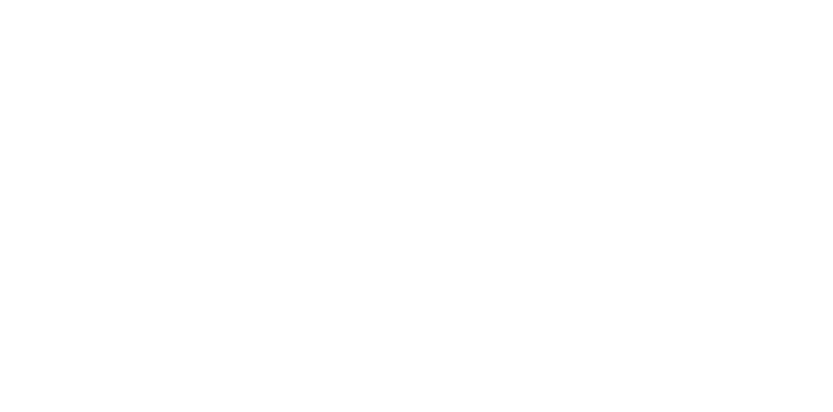
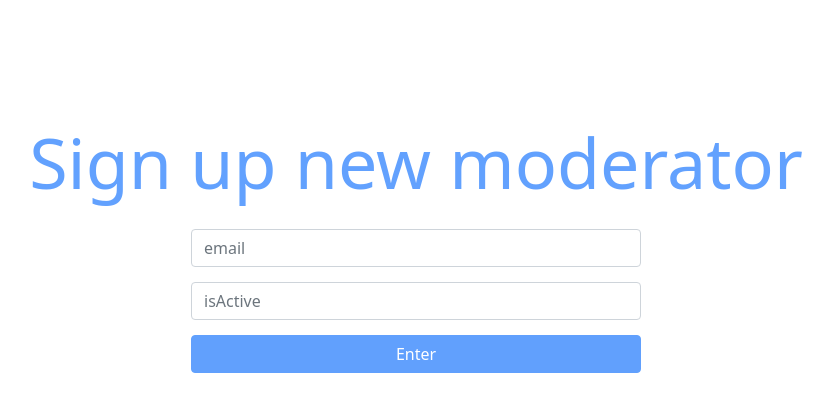
Before and after one commit to nazarekk/CoctailApp-front, an Angular app: page /moderator in a window 1280 px wide. Before the commit this address led to /. Shown: the top 412 px of the page, without its empty margins (224-1057 px from the left). Built offline with nearby package versions, Linux system fonts and the light colour scheme.

Commit message:
front test

```diff
--- a/package.json
+++ b/package.json
@@ -21,6 +21,7 @@
     "@angular/platform-browser": "~12.2.0",
     "@angular/platform-browser-dynamic": "~12.2.0",
     "@angular/router": "~12.2.0",
+    "angular-core": "^0.0.5",
     "bootstrap": "^5.1.3",
     "express": "^4.17.1",
     "path": "^0.12.7",
--- a/src/app/app-routing.module.ts
+++ b/src/app/app-routing.module.ts
@@ -2,6 +2,7 @@
 import { RouterModule, Routes } from '@angular/router';
 import {LoginComponent} from "./login/login.component";
 import {RegistrationComponent} from "./registration/registration.component";
+import {ModeratorComponent} from "./moderatorRegistration/moderator.component";
 
 const routes: Routes = [
   {
@@ -16,6 +17,10 @@
   {
     path: 'registration',
     component: RegistrationComponent
+  },
+  {
+    path: 'moderator',
+    component: ModeratorComponent
   }
 ];
 
--- a/src/app/app.module.ts
+++ b/src/app/app.module.ts
@@ -8,12 +8,14 @@
 import {AuthService} from "./auth/auth.service";
 import { LoginComponent } from './login/login.component';
 import {ReactiveFormsModule} from "@angular/forms";
+import {ModeratorComponent} from "./moderatorRegistration/moderator.component";
 
 @NgModule({
   declarations: [
     AppComponent,
     RegistrationComponent,
-    LoginComponent
+    LoginComponent,
+    ModeratorComponent
   ],
   imports: [
     BrowserModule,
--- a/src/app/auth/auth.service.ts
+++ b/src/app/auth/auth.service.ts
@@ -6,7 +6,7 @@
 })
 export class AuthService {
 
-  private _rootUrl = "https://coctailapp.herokuapp.com"
+  private _rootUrl = "localhost:8080/api"
   constructor(private http: HttpClient) { }
 
   registerUser(user){
@@ -17,4 +17,8 @@
     return this.http.post<any>(this._rootUrl + '/login', user)
   }
 
+  registerModerator(user){
+    return this.http.post<any>(this._rootUrl + '/admin/moderators', user)
+  }
+
 }
--- /dev/null
+++ b/src/app/moderatorRegistration/moderator.component.css
@@ -0,0 +1,29 @@
+form{
+  display: block;
+  margin: 0 auto;
+  width: 450px;
+}
+
+h1{
+  font-size: 70px;
+  color:#62A1FE;
+  text-align: center;
+  margin-bottom: 25px;
+}
+
+.btn{
+  width: 450px;
+}
+
+.form-group{
+  margin-bottom: 15px;
+}
+
+.container{
+  margin-top: 120px;
+}
+
+.nav-link{
+  text-align: center;
+  font-size: 20px;
+}
--- /dev/null
+++ b/src/app/moderatorRegistration/moderator.component.html
@@ -0,0 +1,29 @@
+<div class = "bdy-cart container dsp">
+  <h1>{{title}}</h1>
+
+  <form [formGroup]="form" (ngSubmit)="submit()">
+    <div class="corona form-group lg10">
+      <input
+        formControlName="email"
+        id="email"
+        type="email"
+        class="form-control"
+        placeholder="email">
+      <div *ngIf="this.form.controls.email.touched && this.form.controls.email.invalid" class="alert alert-danger">
+        <div *ngIf="this.form.controls.email.errors?.required">Email is required.</div>
+      </div>
+    </div>
+    <div class="corona form-group lg10">
+      <input
+        formControlName="isActive"
+        id="isActive"
+        type=????
+        class="form-control"
+        placeholder="isActive">
+      <div *ngIf="this.form.controls.isActive.touched && this.form.controls.isActive.invalid" class="alert alert-danger">
+        <div *ngIf="this.form.controls.isActive.errors?.required">isActive is required.</div>
+      </div>
+    </div>
+    <button class="btn btn-primary" type="submit" [disabled]="!form.valid">Enter</button>
+  </form>
+</div>
--- /dev/null
+++ b/src/app/moderatorRegistration/moderator.component.ts
@@ -0,0 +1,34 @@
+import {Component} from "@angular/core";
+import {FormBuilder, FormGroup, Validators} from "@angular/forms";
+import {AuthService} from "../auth/auth.service";
+
+@Component({
+  selector: 'app-moderator',
+  templateUrl: './moderator.component.html',
+  styleUrls: ['./moderator.component.css']
+})
+
+export class ModeratorComponent {
+
+  title = 'Sign up new moderator'
+
+  form: FormGroup = new FormGroup({});
+
+
+  constructor(private fb: FormBuilder, private auth: AuthService) {
+
+    this.form = fb.group({
+      email: ['', [Validators.required]],
+      isActive  : ['', [Validators.required]]
+    })
+  }
+
+
+  submit(){
+    this.auth.registerModerator(this.form.value)
+      .subscribe(
+        res=>console.log(res),
+        err=>console.log(err)
+      )
+  }
+}
```
Also changed, not shown: 2 other files (tests, documents, lock files or other folders).
